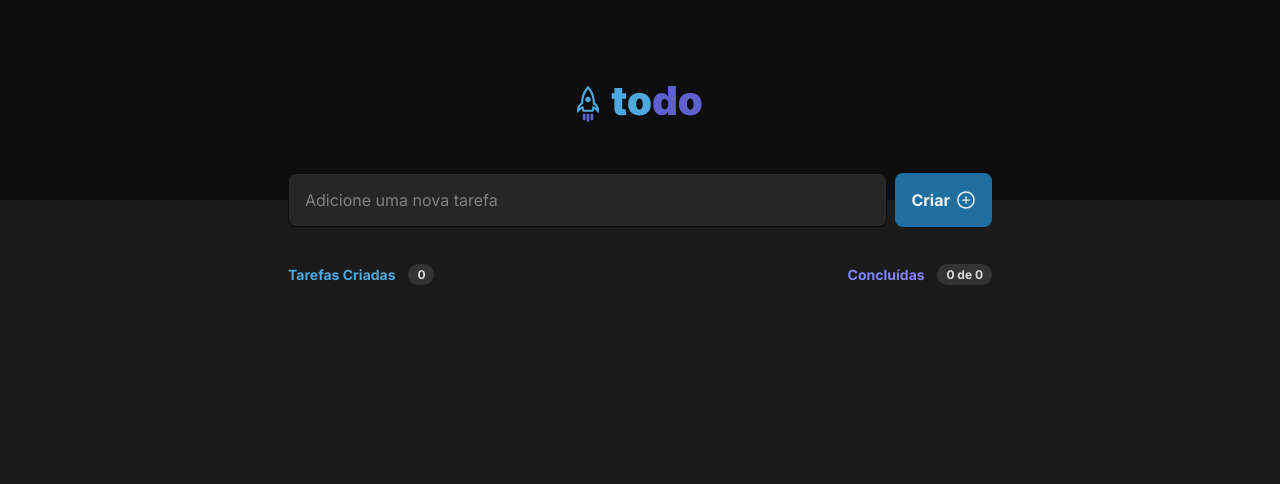
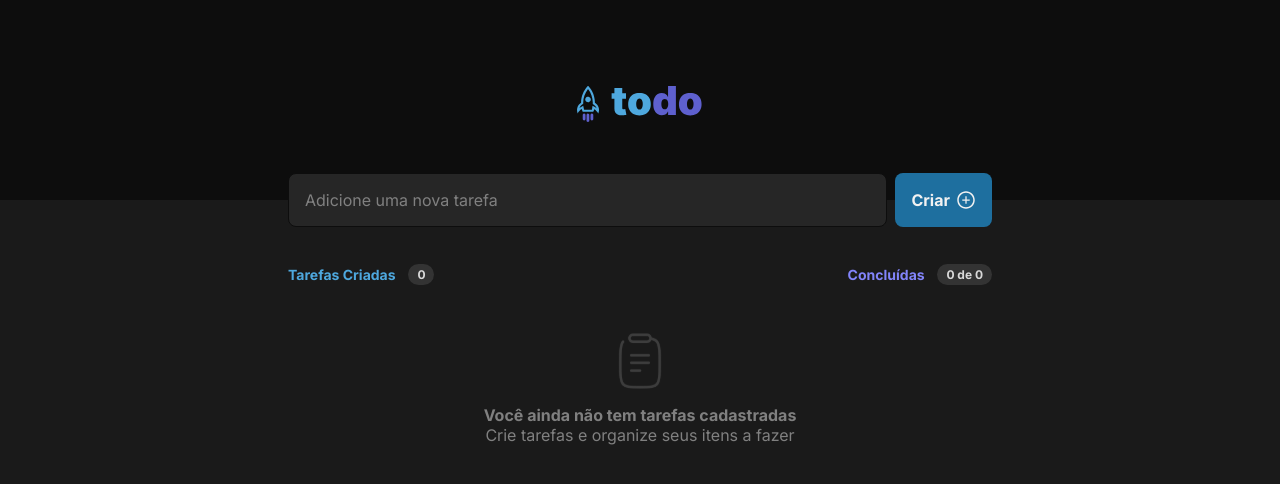
Before and after one commit to Olinadss/Desafio-01-TODO, a React (Vite) app: page / in a window 1280 px wide. Shown: the top 484 px of the page. Built offline with nearby package versions, Linux system fonts and the light colour scheme.

Commit message:
Cria pagina quando não existe nenhuma tarefa

```diff
--- a/src/App.tsx
+++ b/src/App.tsx
@@ -51,7 +51,8 @@
       <Tasks
         tasks={tasks}
         onDeleteTask={handleDeleteTaskById}
-        onChangeCompleted={handleTaskCompleted} />
+        onChangeCompleted={handleTaskCompleted}
+      />
     </>
   )
 }
--- /dev/null
+++ b/src/components/TaskEmpty.module.css
@@ -0,0 +1,10 @@
+.containerTask {
+  display: flex;
+  align-items: center;
+  flex-direction: column;
+  margin-top: 1.5rem
+}
+
+.containerTask img {
+  margin-bottom: 1rem;
+}
--- /dev/null
+++ b/src/components/TaskEmpty.tsx
@@ -0,0 +1,13 @@
+import Clipboard from '../assets/Clipboard.svg';
+
+import styles from './TaskEmpty.module.css';
+
+export function TaskEmpty() {
+  return (
+    <div className={styles.containerTask}>
+      <img src={Clipboard} alt='' />
+      <strong>Você ainda não tem tarefas cadastradas</strong>
+      <p>Crie tarefas e organize seus itens a fazer</p>
+    </div>
+  );
+}
--- a/src/components/Tasks.tsx
+++ b/src/components/Tasks.tsx
@@ -1,5 +1,6 @@
 import { ITask } from '../App';
 import { Task } from './Task';
+import { TaskEmpty } from './TaskEmpty';
 import styles from './Tasks.module.css'
 
 interface Props {
@@ -9,6 +10,7 @@
 }
 
 export function Tasks({ tasks, onDeleteTask, onChangeCompleted }: Props) {
+  const isValid = tasks.length > 0;
   const tasksCount = tasks.length;
   const completedTask = tasks.filter((task) => task.isCompleted).length
   return (
@@ -24,13 +26,13 @@
         </div>
       </header>
       <div className={styles.list}>
-        {tasks.map((task) => (
+        {isValid ? tasks.map((task) => (
           <Task
             key={task.id}
             task={task} onDeleteTask={onDeleteTask}
             onChangeCompleted={onChangeCompleted}
           />
-        ))}
+        )) : <TaskEmpty />}
       </div>
     </section>
   );
```
Also changed, not shown: src/assets/Clipboard.svg (added).
